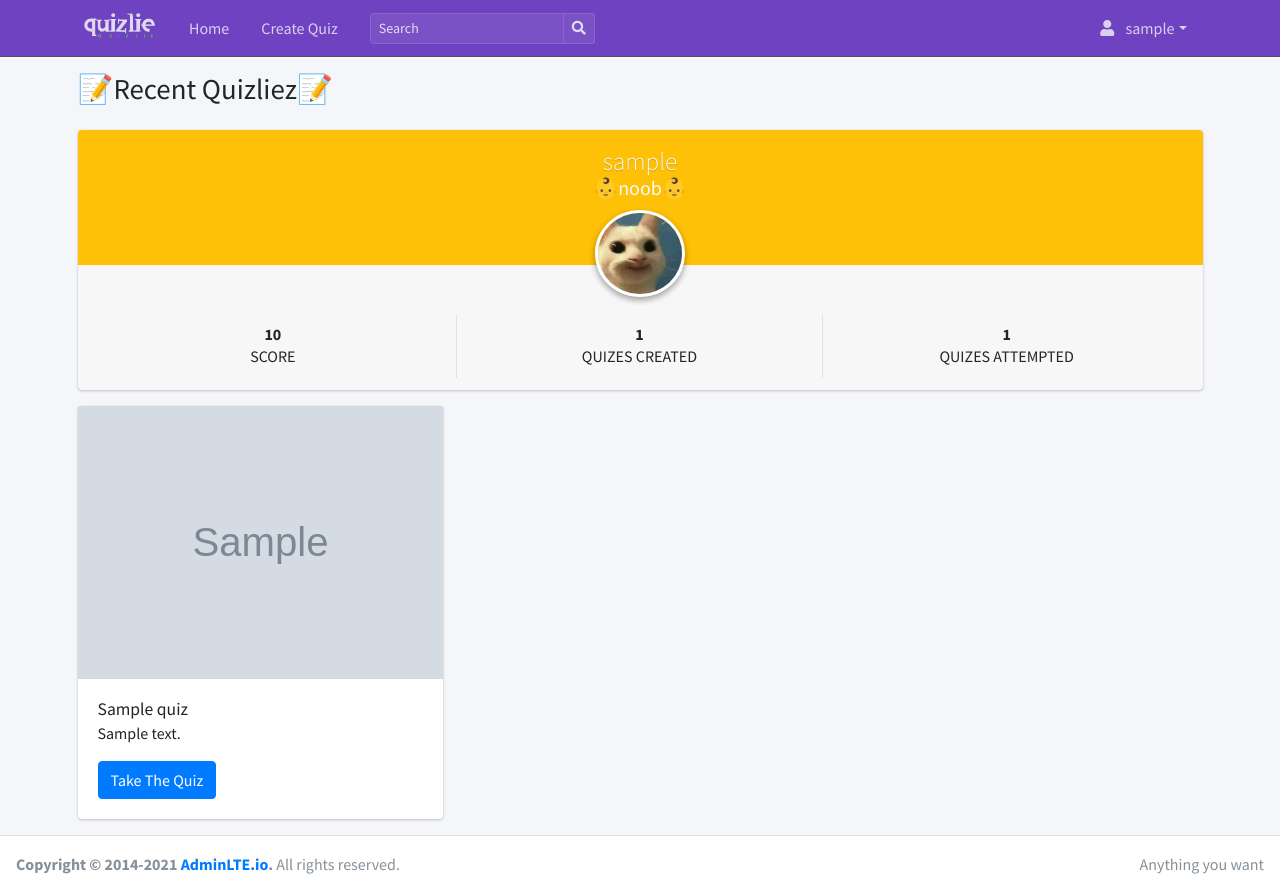
After one commit to HassanDiab22/Quizlie, a PHP site: page /profile.php in a window 1280 px wide. The commit adds this page. Run offline with PHP 8.4, Linux system fonts and the light colour scheme; the visitor is signed in with stand-in values (Sample User, id 1); tables that the repository leaves empty or names only in its code hold one stand-in row (values such as "Sample post"); grey boxes marked "Sample" are stand-in pictures; some libraries are stand-ins or nearby versions.

Commit message:
profile+index+fixed minor bugs

```diff
--- a/addQuestionAction.php
+++ b/addQuestionAction.php
@@ -34,6 +34,11 @@ if (isset($_SESSION["LoggedIN"]) && $_SESSION["LoggedIN"] == 1) {
         if ($counter == $count) {
 
            echo 'done';
+           unset($_SESSION["quizTitle"]);
+           unset($_SESSION["quiz_id"]);
+           unset($_SESSION["questions_number"]);
+           unset($_SESSION["count"]);
+
 
         }
 
--- a/header.php
+++ b/header.php
@@ -11,7 +11,10 @@
 <script src="static/plugins/bootstrap/js/bootstrap.bundle.min.js"></script>
 <!-- AdminLTE App -->
 <script src="static/dist/js/adminlte.min.js"></script>
-
+  <!-- SweetAlert2 -->
+  <link rel="stylesheet" href="static/plugins/sweetalert2-theme-bootstrap-4/bootstrap-4.min.css">
+  <!-- SweetAlert2 -->
+<script src="static/plugins/sweetalert2/sweetalert2.min.js"></script>
 <style>
     .custom-btn {
       background-color: transparent;
--- a/nav.php
+++ b/nav.php
@@ -41,7 +41,7 @@
                 echo '<li class="nav-item dropdown">
                 <a id="dropdownSubMenu1" href="#" data-toggle="dropdown" aria-haspopup="true" aria-expanded="false" class="nav-link dropdown-toggle"><i class="fas fa-user pr-2"></i> '.$_SESSION["Username"].'</a>
                 <ul aria-labelledby="dropdownSubMenu1" class="dropdown-menu border-0 shadow">
-                  <li><a href="#" class="dropdown-item">profile</a></li>
+                  <li><a href="profile.php" class="dropdown-item">profile</a></li>
                   <li class="dropdown-divider"></li>
                   <li><a href="logout.php" class="dropdown-item"><i class="fas fa-open-door"></i>Logout</a></a></li>
                 </ul>
--- /dev/null
+++ b/profile.php
@@ -0,0 +1,181 @@
+<!DOCTYPE html>
+<!--
+This is a starter template page. Use this page to start your new project from
+scratch. This page gets rid of all links and provides the needed markup only.
+-->
+<html lang="en">
+<head>
+    <?php include 'header.php';?>
+  <meta charset="utf-8">
+  <meta name="viewport" content="width=device-width, initial-scale=1">
+  <title>Home</title>
+</head>
+<body class="hold-transition layout-top-nav">
+<div class="wrapper">
+
+  <!-- Navbar -->
+ <?php include 'nav.php'?>
+  <!-- /.navbar -->
+
+  <!-- Content Wrapper. Contains page content -->
+  <div class="content-wrapper">
+    <!-- Content Header (Page header) -->
+    <div class="content-header">
+      <div class="container">
+        <div class="row mb-2">
+          <div class="col-sm-6">
+            <h1 class="m-0"> 📝Recent Quizliez📝 </h1>
+          </div><!-- /.col -->
+
+        </div><!-- /.row -->
+      </div><!-- /.container-fluid -->
+    </div>
+    <!-- /.content-header -->
+    <?php
+    $query1 = "SELECT * FROM user where user_id=".$_SESSION["UserId"];
+    $query2 = "SELECT * FROM quiz where user_id=".$_SESSION["UserId"];
+    $query3 = "SELECT COUNT(*) as attempt_count FROM quiz_attempt WHERE user_id = " . $_SESSION["UserId"];
+    $result1 = mysqli_query($con, $query1);
+    $result2 = mysqli_query($con, $query2);
+    $result3 = mysqli_query($con, $query3);
+    $score=0;
+    $quizes_created=0;
+    $quizes_attempted=0;
+
+    function statusCalculator($score){
+        if($score>=0 && $score<=200){
+            $profilepic='media/profiles/noob.png';
+            return '👶noob👶';
+        }elseif ($score>=201 && $score<=400){
+            $profilepic='media/profiles/king.png';
+            return '👑king👑';
+        }else{
+            $profilepic='media/profiles/goat.png';
+            return '🐐goat🐐';
+        }
+    }
+    function profileGetter($score){
+        if($score>=0 && $score<=200){
+            return'media/profiles/noob.png';
+        }elseif ($score>=201 && $score<=400){
+            return 'media/profiles/king.png';
+        }else{
+            return 'media/profiles/goat.png';
+
+        }
+    }
+    while( $row = mysqli_fetch_array($result1) ) {
+        $username=$row['username'];
+        $score=$row['score'];
+    }
+    while( $row = mysqli_fetch_array($result2) ) {
+        $quizes_created++;
+    }
+    while( $row = mysqli_fetch_array($result3) ) {
+        $quizes_attempted=$row['attempt_count'];
+    }
+    $status=statusCalculator($score);
+    $profilepic=profileGetter($score);
+    ?>
+    <!-- Main content -->
+    <div class="content">
+    <div class="container">
+  <div class="row">
+        <div class="col-md-12">
+            <!-- Widget: user widget style 1 -->
+            <div class="card card-widget widget-user">
+              <!-- Add the bg color to the header using any of the bg-* classes -->
+              <div class="widget-user-header bg-warning text-light">
+                <h3 class="widget-user-username text-light"><?php echo $username;?></h3>
+                <h5 class="widget-user-desc text-light"><?php echo $status;?></h5>
+              </div>
+              <div class="widget-user-image">
+
+                <img class="img-circle elevation-2" src="<?php echo $profilepic;?>" alt="User Avatar">
+              </div>
+              <div class="card-footer">
+                <div class="row">
+                  <div class="col-sm-4 border-right">
+                    <div class="description-block">
+                      <h5 class="description-header"><?php echo $score;?></h5>
+                      <span class="description-text">Score</span>
+                    </div>
+                    <!-- /.description-block -->
+                  </div>
+                  <!-- /.col -->
+                  <div class="col-sm-4 border-right">
+                    <div class="description-block">
+                      <h5 class="description-header"><?php echo $quizes_created;?></h5>
+                      <span class="description-text">Quizes Created</span>
+                    </div>
+                    <!-- /.description-block -->
+                  </div>
+                  <!-- /.col -->
+                  <div class="col-sm-4">
+                    <div class="description-block">
+                      <h5 class="description-header"><?php echo $quizes_attempted;?></h5>
+                      <span class="description-text">Quizes Attempted</span>
+                    </div>
+                    <!-- /.description-block -->
+                  </div>
+                  <!-- /.col -->
+                </div>
+                <!-- /.row -->
+              </div>
+            </div>
+            <!-- /.widget-user -->
+        </div>
+    <?php
+    $query = "SELECT * FROM quiz ";
+    $result = mysqli_query($con, $query);
+    while( $row = mysqli_fetch_array($result) ) {
+      $cover='';
+      if($row['cover']==''){
+        $cover='media/logo.png';
+      }else{
+        $cover=$row['cover'];
+      }
+      echo'<div class="col-md-4" style="height:100%">
+      <div class="card" style="width: 100%;height:100%">
+        <img class="card-img-top" src="'.$cover.'" alt="Card image cap">
+        <div class="card-body">
+          <h5 class="card-title">'.$row['title'].'</h5>
+          <p class="card-text">'.$row['description'].'</p>
+          <a href="#" class="btn btn-primary">Take The Quiz</a>
+        </div>
+      </div>
+    </div>';
+    }
+    ?>
+
+
+  </div>
+</div>
+    </div>
+    <!-- /.content -->
+  </div>
+  <!-- /.content-wrapper -->
+
+  <!-- Control Sidebar -->
+  <aside class="control-sidebar control-sidebar-dark">
+    <!-- Control sidebar content goes here -->
+  </aside>
+  <!-- /.control-sidebar -->
+
+  <!-- Main Footer -->
+  <footer class="main-footer">
+    <!-- To the right -->
+    <div class="float-right d-none d-sm-inline">
+      Anything you want
+    </div>
+    <!-- Default to the left -->
+    <strong>Copyright &copy; 2014-2021 <a href="https://adminlte.io">AdminLTE.io</a>.</strong> All rights reserved.
+  </footer>
+</div>
+<!-- ./wrapper -->
+
+<!-- REQUIRED SCRIPTS -->
+
+
+</body>
+</html>
```
Also changed, not shown: addQuestion.php (+8 -2 lines), addQuizAction.php (+10 -4 lines), createquiz.php (+6 -1 lines), createquizpage.php (+16 -1 lines), index.php (+27 -27 lines), attemptButtonHnadler.php (added), attemptPage.php (added), media/default.png (added), media/profiles/goat.png (added), media/profiles/king.png (added), media/profiles/noob.png (added).
